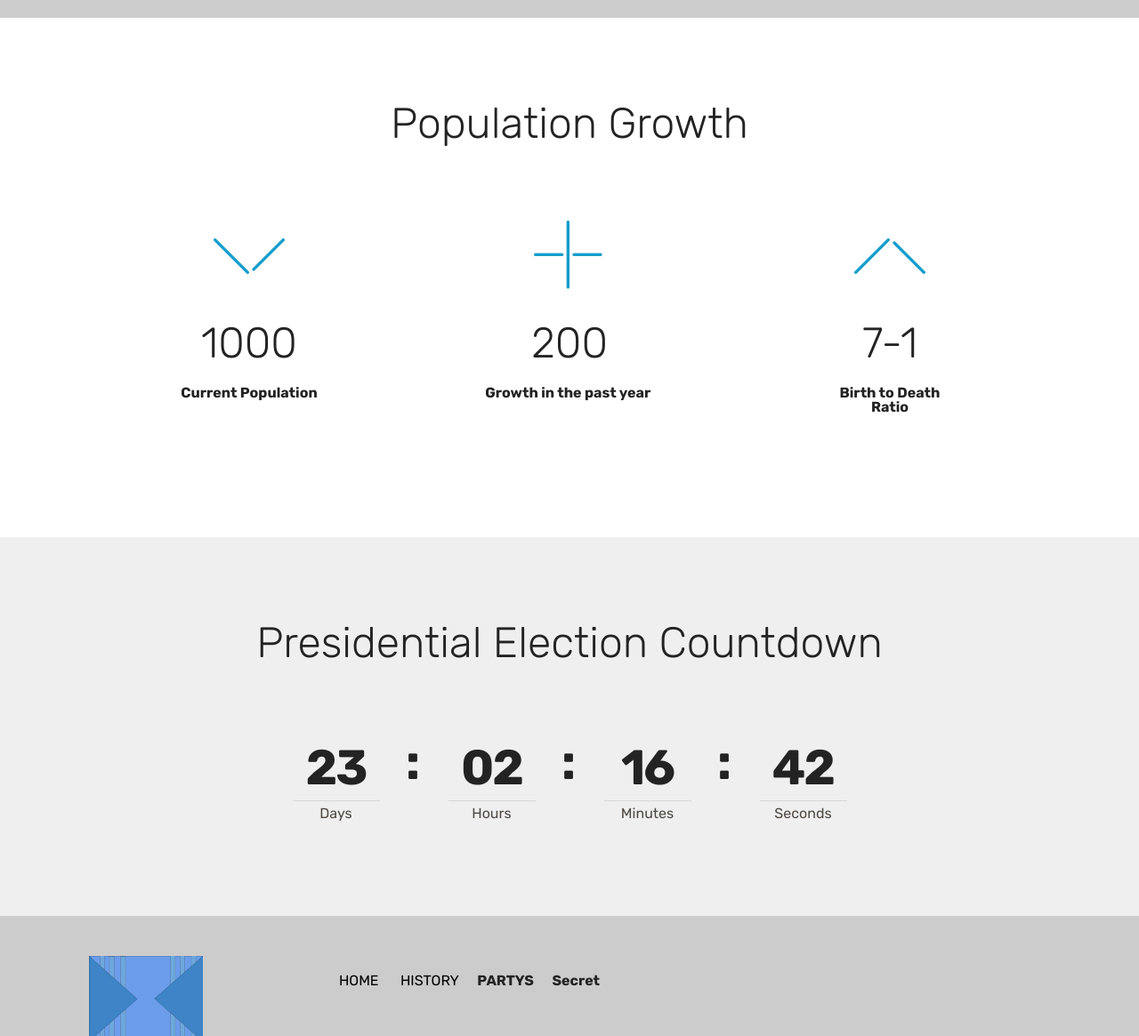
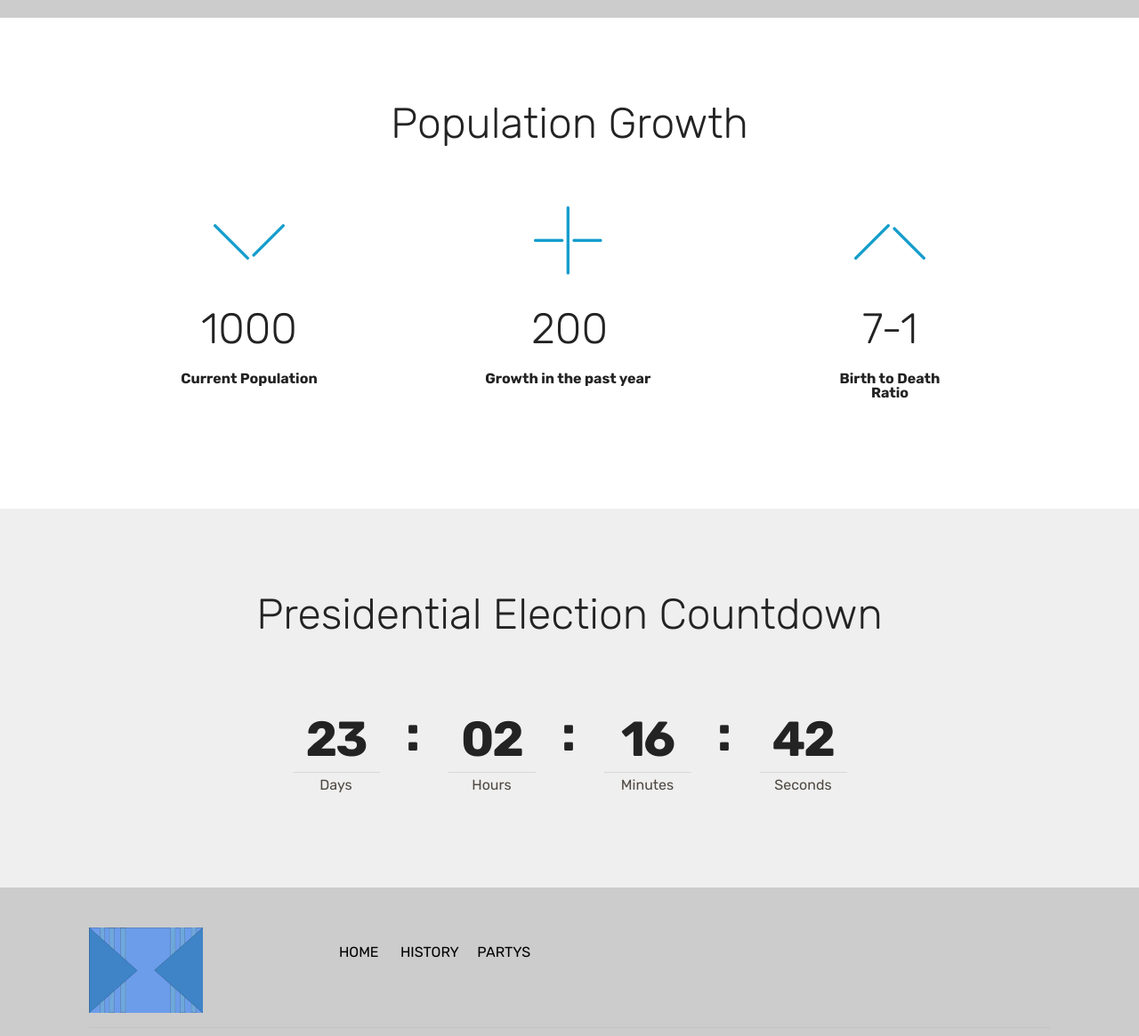
Before and after one commit to Xgamer5829/Xgamer5829.github.io, a plain HTML site: page index.html in a window 1280 px wide. Shown: the part 1428-2593 px from the top of the page at 89% size. Drawn offline with Linux system fonts and the light colour scheme; files whose address does not match are found by name.

Commit message:
Add files via upload

```diff
--- a/index.html
+++ b/index.html
@@ -50,7 +50,7 @@
             </div>
         </div>
         <div class="collapse navbar-collapse" id="navbarSupportedContent">
-            <ul class="navbar-nav nav-dropdown nav-right" data-app-modern-menu="true"><li class="nav-item dropdown"><a class="nav-link link text-white dropdown-toggle display-4" href="https://mobirise.com" data-toggle="dropdown-submenu" aria-expanded="true"><span class="mbri-cursor-click mbr-iconfont mbr-iconfont-btn"></span>Menu</a><div class="dropdown-menu"><a class="text-white dropdown-item display-4" href="page1.html" aria-expanded="false">History</a><a class="text-white dropdown-item display-4" href="page2.html" aria-expanded="true">Partys</a></div></li><li class="nav-item">
+            <ul class="navbar-nav nav-dropdown nav-right" data-app-modern-menu="true"><li class="nav-item dropdown"><a class="nav-link link text-white dropdown-toggle display-4" href="https://mobirise.com" data-toggle="dropdown-submenu" aria-expanded="true"><span class="mbri-cursor-click mbr-iconfont mbr-iconfont-btn"></span>Menu</a><div class="dropdown-menu"><a class="text-white dropdown-item display-4" href="page1.html" aria-expanded="false">History</a><a class="text-white dropdown-item display-4" href="page2.html" aria-expanded="false">Partys</a></div></li><li class="nav-item">
                     <a class="nav-link link text-white display-4" href="index.html">
                         <span class="mbri-home mbr-iconfont mbr-iconfont-btn"></span>
                         Home</a>
@@ -60,7 +60,7 @@
     </nav>
 </section>
 
-<section class="engine"><a href="https://mobirise.info/x">css templates</a></section><section class="cid-qTkA127IK8 mbr-fullscreen mbr-parallax-background" id="header2-1">
+<section class="engine"><a href="https://mobirise.info/h">how to create a web page</a></section><section class="cid-qTkA127IK8 mbr-fullscreen mbr-parallax-background" id="header2-1">
 
 
 
@@ -170,7 +170,7 @@
         <div class="container pt-4 mt-2">
             <div class="media-container-row">
                 <div class="card p-3 align-center col-12 col-md-6 col-lg-4">
-                    <div class="panel-item p-3">
+                    <div class="panel-item">
                         <div class="card-img pb-3">
                             <span class="mbr-iconfont mbri-arrow-down"></span>
                         </div>
@@ -187,7 +187,7 @@
 
 
                 <div class="card p-3 align-center col-12 col-md-6 col-lg-4">
-                    <div class="panel-item p-3">
+                    <div class="panel-item">
                         <div class="card-img pb-3">
                             <span class="mbr-iconfont mbri-plus"></span>
                         </div>
@@ -203,7 +203,7 @@
                 </div>
 
                 <div class="card p-3 align-center col-12 col-md-6 col-lg-4">
-                    <div class="panel-item p-3">
+                    <div class="panel-item">
                         <div class="card-img pb-3">
                             <span class="mbr-iconfont mbri-arrow-up"></span>
                         </div>
@@ -259,7 +259,7 @@
                 </div>
             </div>
             <div class="col-md-9">
-                <p class="mbr-text align-right links mbr-fonts-style display-7"></p><p><strong>&nbsp;<a href="index.html" class="text-black">HOME&nbsp;</a> &nbsp; &nbsp; &nbsp;<a href="page1.html" class="text-black">HISTORY </a>&nbsp; &nbsp; &nbsp;PARTYS&nbsp; &nbsp; &nbsp; Secret</strong></p><p></p>
+                <p class="mbr-text align-right links mbr-fonts-style display-7"></p><p><strong>&nbsp;<a href="index.html" class="text-black">HOME&nbsp;</a> &nbsp; &nbsp; &nbsp;<a href="page1.html" class="text-black">HISTORY </a>&nbsp; &nbsp; &nbsp;<a href="page2.html" class="text-black">PARTYS</a>&nbsp; &nbsp; &nbsp;</strong></p><p></p>
             </div>
         </div>
         <div class="footer-lower">
```
Also changed, not shown: page1.html (+2 -2 lines), page2.html (+17 -17 lines).
